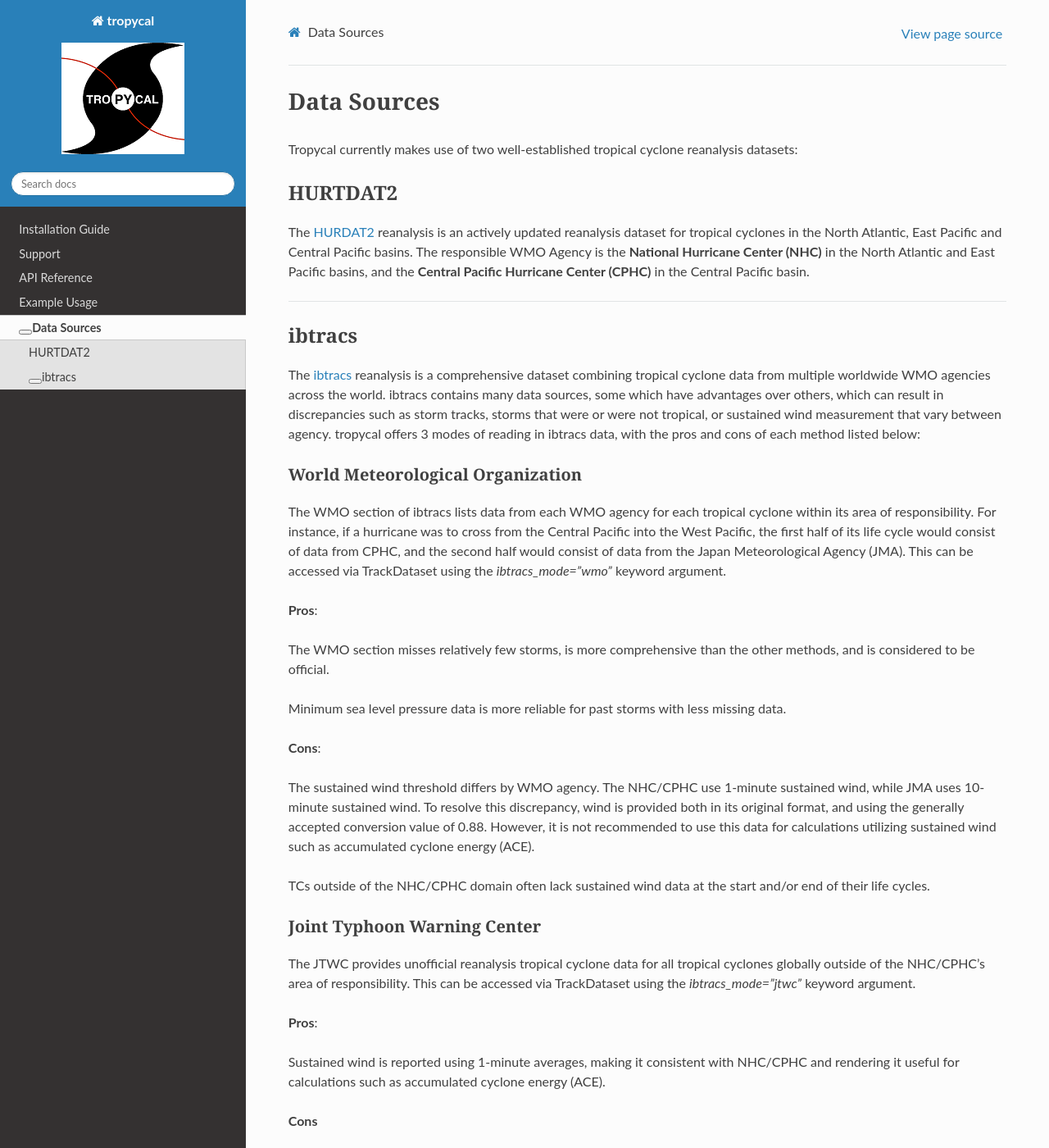
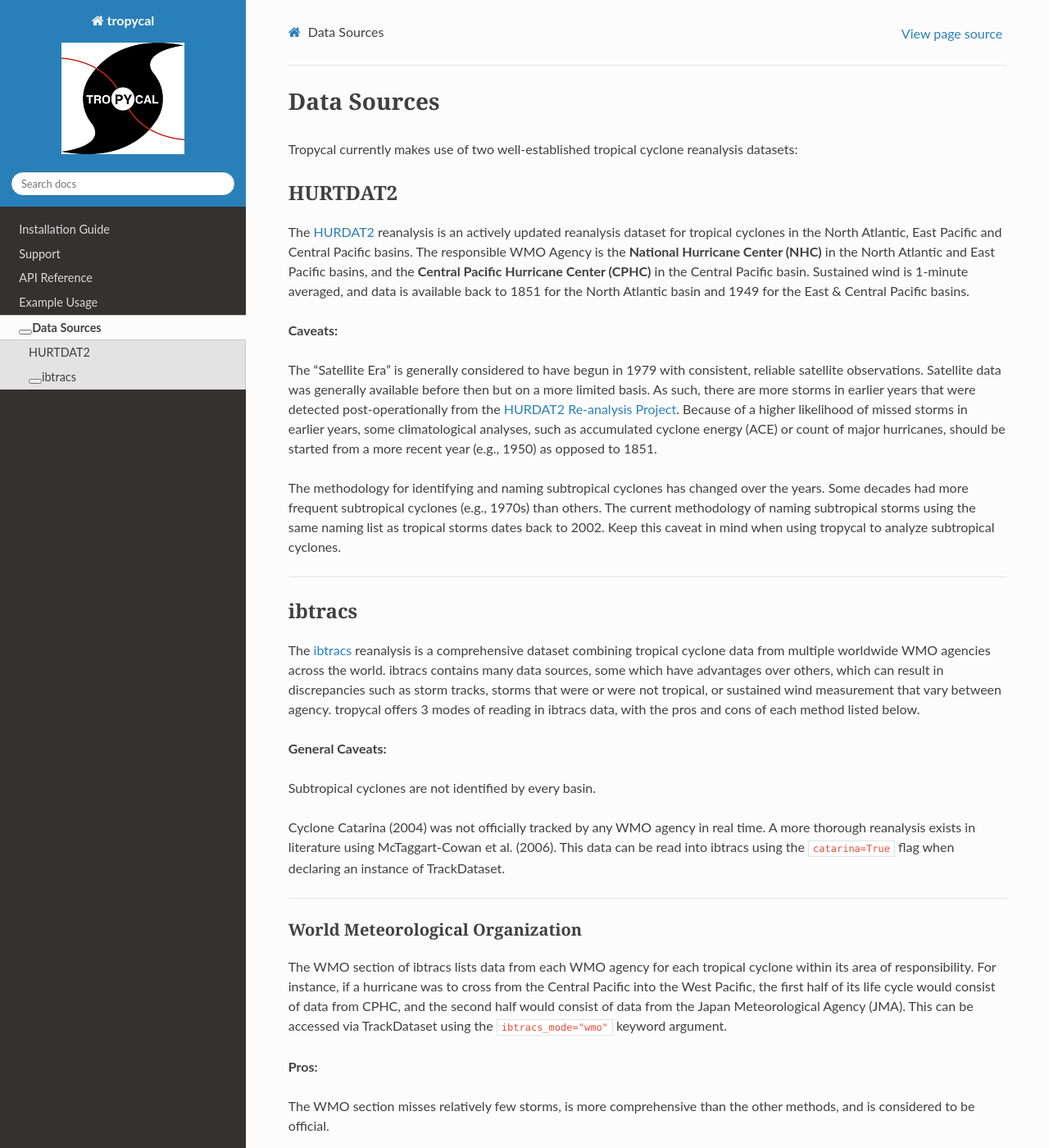
Before and after one commit to tropycal/tropycal, a Sphinx documentation site: the page built from docs/data.rst, in a window 1280 px wide and 1400 px high. Shown: the whole window at 82% size. Built offline with Sphinx 7.4.7 and the Read the Docs theme 2.0.0, drawn with Linux system fonts in a browser that asks for light colours; nearby versions of some CDN libraries; some web fonts are replaced; library files that are not in the unit come from our copies; some of the changed text lies outside the part shown.

Commit message:
updated docs

```diff
--- a/docs/api/generated/tropycal.recon.rst
+++ b/docs/api/generated/tropycal.recon.rst
@@ -18,4 +18,3 @@ recon
 
 
       ReconDataset
-      ReconPlot
--- a/docs/api/generated/tropycal.tornado.rst
+++ b/docs/api/generated/tropycal.tornado.rst
@@ -18,4 +18,3 @@ tornado
 
 
       TornadoDataset
-      TornadoPlot
--- a/docs/api/generated/tropycal.tracks.rst
+++ b/docs/api/generated/tropycal.tracks.rst
@@ -20,4 +20,3 @@ tracks
       Season
       Storm
       TrackDataset
-      TrackPlot
--- a/docs/data.rst
+++ b/docs/data.rst
@@ -6,60 +6,78 @@ Tropycal currently makes use of two well-established tropical cyclone reanalysis
 
 HURTDAT2
 --------
-The HURDAT2_ reanalysis is an actively updated reanalysis dataset for tropical cyclones in the North Atlantic, East Pacific and Central Pacific basins. The responsible WMO Agency is the **National Hurricane Center (NHC)** in the North Atlantic and East Pacific basins, and the **Central Pacific Hurricane Center (CPHC)** in the Central Pacific basin.
+The HURDAT2_ reanalysis is an actively updated reanalysis dataset for tropical cyclones in the North Atlantic, East Pacific and Central Pacific basins. The responsible WMO Agency is the **National Hurricane Center (NHC)** in the North Atlantic and East Pacific basins, and the **Central Pacific Hurricane Center (CPHC)** in the Central Pacific basin. Sustained wind is 1-minute averaged, and data is available back to 1851 for the North Atlantic basin and 1949 for the East & Central Pacific basins.
+
+**Caveats:**
+
+* The "Satellite Era" is generally considered to have begun in 1979 with consistent, reliable satellite observations. Satellite data was generally available before then but on a more limited basis. As such, there are more storms in earlier years that were detected post-operationally from the `HURDAT2 Re-analysis Project`_. Because of a higher likelihood of missed storms in earlier years, some climatological analyses, such as accumulated cyclone energy (ACE) or count of major hurricanes, should be started from a more recent year (e.g., 1950) as opposed to 1851.
+
+* The methodology for identifying and naming subtropical cyclones has changed over the years. Some decades had more frequent subtropical cyclones (e.g., 1970s) than others. The current methodology of naming subtropical storms using the same naming list as tropical storms dates back to 2002. Keep this caveat in mind when using tropycal to analyze subtropical cyclones.
 
 .. _HURDAT2: https://www.nhc.noaa.gov/data/#hurdat
+.. _HURDAT2 Re-analysis Project: https://www.aoml.noaa.gov/hrd/data_sub/re_anal.html
 
 ----
 
 ibtracs
 -------
-The ibtracs_ reanalysis is a comprehensive dataset combining tropical cyclone data from multiple worldwide WMO agencies across the world. ibtracs contains many data sources, some which have advantages over others, which can result in discrepancies such as storm tracks, storms that were or were not tropical, or sustained wind measurement that vary between agency. tropycal offers 3 modes of reading in ibtracs data, with the pros and cons of each method listed below:
+The ibtracs_ reanalysis is a comprehensive dataset combining tropical cyclone data from multiple worldwide WMO agencies across the world. ibtracs contains many data sources, some which have advantages over others, which can result in discrepancies such as storm tracks, storms that were or were not tropical, or sustained wind measurement that vary between agency. tropycal offers 3 modes of reading in ibtracs data, with the pros and cons of each method listed below.
+
+**General Caveats:**
+
+* Subtropical cyclones are not identified by every basin.
+
+* Cyclone Catarina (2004) was not officially tracked by any WMO agency in real time. A more thorough reanalysis exists in literature using McTaggart-Cowan et al. (2006). This data can be read into ibtracs using the ``catarina=True`` flag when declaring an instance of TrackDataset.
 
 .. _ibtracs: https://www.ncdc.noaa.gov/ibtracs/
 
+----
 
 World Meteorological Organization
 ~~~~~~~~~~~~~~~~~~~~~~~~~~~~~~~~~
-The WMO section of ibtracs lists data from each WMO agency for each tropical cyclone within its area of responsibility. For instance, if a hurricane was to cross from the Central Pacific into the West Pacific, the first half of its life cycle would consist of data from CPHC, and the second half would consist of data from the Japan Meteorological Agency (JMA). This can be accessed via TrackDataset using the `ibtracs_mode="wmo"` keyword argument.
+The WMO section of ibtracs lists data from each WMO agency for each tropical cyclone within its area of responsibility. For instance, if a hurricane was to cross from the Central Pacific into the West Pacific, the first half of its life cycle would consist of data from CPHC, and the second half would consist of data from the Japan Meteorological Agency (JMA). This can be accessed via TrackDataset using the ``ibtracs_mode="wmo"`` keyword argument.
 
-**Pros**:
+**Pros:**
 
 * The WMO section misses relatively few storms, is more comprehensive than the other methods, and is considered to be official.
 
 * Minimum sea level pressure data is more reliable for past storms with less missing data.
 
-**Cons**:
+**Cons:**
 
 * The sustained wind threshold differs by WMO agency. The NHC/CPHC use 1-minute sustained wind, while JMA uses 10-minute sustained wind. To resolve this discrepancy, wind is provided both in its original format, and using the generally accepted conversion value of 0.88. However, it is not recommended to use this data for calculations utilizing sustained wind such as accumulated cyclone energy (ACE).
 
 * TCs outside of the NHC/CPHC domain often lack sustained wind data at the start and/or end of their life cycles.
 
+----
+
 Joint Typhoon Warning Center
 ~~~~~~~~~~~~~~~~~~~~~~~~~~~~
-The JTWC provides unofficial reanalysis tropical cyclone data for all tropical cyclones globally outside of the NHC/CPHC's area of responsibility. This can be accessed via TrackDataset using the `ibtracs_mode="jtwc"` keyword argument.
+The JTWC provides unofficial reanalysis tropical cyclone data for all tropical cyclones globally outside of the NHC/CPHC's area of responsibility. This can be accessed via TrackDataset using the ``ibtracs_mode="jtwc"`` keyword argument.
 
-**Pros**:
+**Pros:**
 
 * Sustained wind is reported using 1-minute averages, making it consistent with NHC/CPHC and rendering it useful for calculations such as accumulated cyclone energy (ACE).
 
-**Cons**
+**Cons:**
 
 * Especially in earlier years, numerous storms are missing, and storms that do exist are lacking wind and/or mean sea level pressure data which is readily availabie via other reanalysis datasets.
 * Some storm track data is inaccurate; for instance, JTWC has `Cyclone Tracy (1974)`_ dissipating off the coast of Australia, when in reality it made landfall as a Category 3-equivalent hurricane.
 
 .. _Cyclone Tracy (1974): https://en.wikipedia.org/wiki/Cyclone_Tracy
 
+----
+
 Neumann
 ~~~~~~~
-Another reanalysis dataset provided for the Southern Hemisphere is Neumann. This dataset is generally more reliable for older storms in the Southern Hemisphere than JTWC data. This can be accessed via TrackDataset using the `ibtracs_mode="jtwc_neumann"` keyword argument.
+Another reanalysis dataset provided for the Southern Hemisphere via ibtracs is Neumann. This dataset is generally more reliable for older storms in the Southern Hemisphere than JTWC data, containing storms that were either missing in JTWC data or with correct track evolution that was incorrect in JTWC data. This can be accessed via TrackDataset using the ``ibtracs_mode="jtwc_neumann"`` keyword argument, which obtains JTWC data and replaces it with Neumann data for storms where such data is available.
 
-**Pros**:
+**Pros:**
 
 * Sustained wind is reported using 1-minute averages, making it consistent with NHC/CPHC and rendering it useful for calculations such as accumulated cyclone energy (ACE).
 * This dataset improves on missing or incorrect data from JTWC, such as Cyclone Tracy with a correct evolution and landfall.
 
-**Cons**
+**Cons:**
 
 * Some storms are still missing from this dataset that exist in the WMO dataset.
 * Some cyclone tracks are either broken into multiple segments, or slightly altered from their official WMO or JTWC coordinates.
```
Also changed, not shown: docs/api/generated/tropycal.recon.ReconPlot.rst (deleted, +0 -63 lines), docs/api/generated/tropycal.tornado.TornadoPlot.rst (deleted, +0 -61 lines), docs/api/generated/tropycal.tracks.TrackPlot.rst (deleted, +0 -69 lines), 3 other files.
